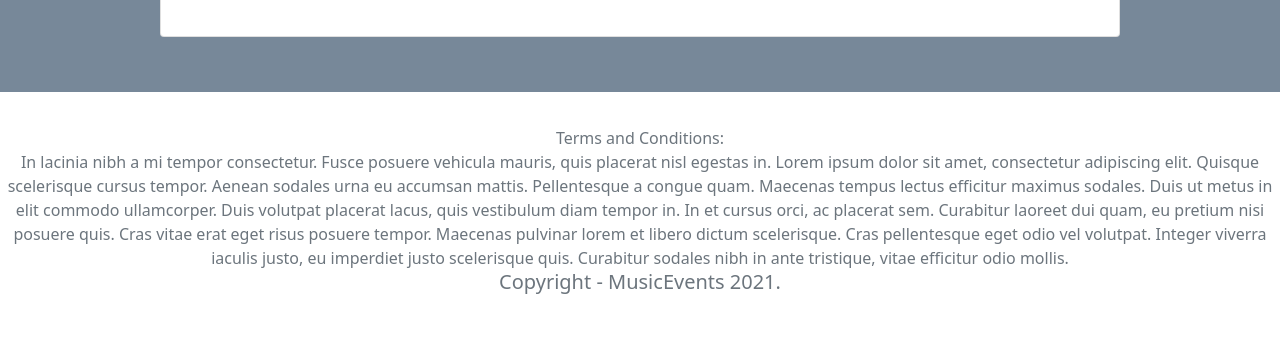
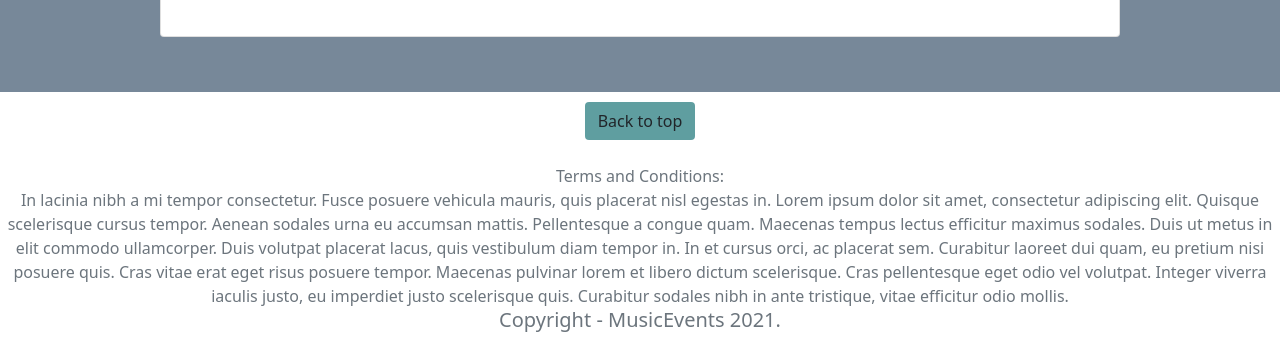
Before and after one commit to Jw40/eventsite, a Flask app: page /events/booking_history in a window 1280 px wide. Shown: the part 2860-3200 px from the top of the page. Before the commit the page ends 3154 px from the top, so only its background shows below. Run offline with Flask 2, Linux system fonts and the light colour scheme; a user stored in the database is signed in; data comes from the database, SQL or seed files in the repository; some libraries are stand-ins or nearby versions.

Commit message:
add return to top button

```diff
--- a/projectfile/website/templates/events/booking_history.html
+++ b/projectfile/website/templates/events/booking_history.html
@@ -40,4 +40,8 @@
       </div>
     </div>
 </div>
+<!--back to top button-->
+<div class = "col text-center">
+  <a href="#" class="btn text-center buttonCustom2">Back to top</a>
+</div>
 {% endblock %}
```
